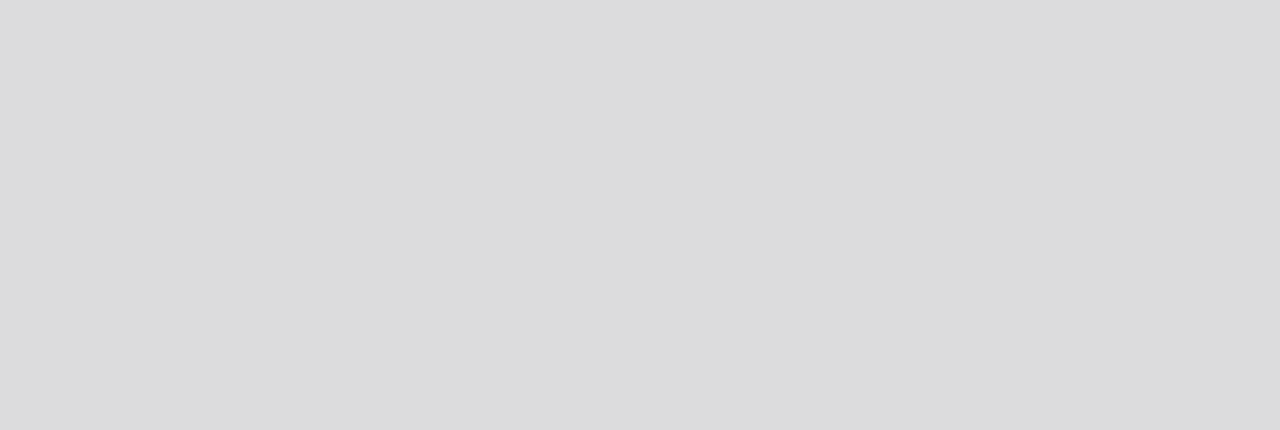
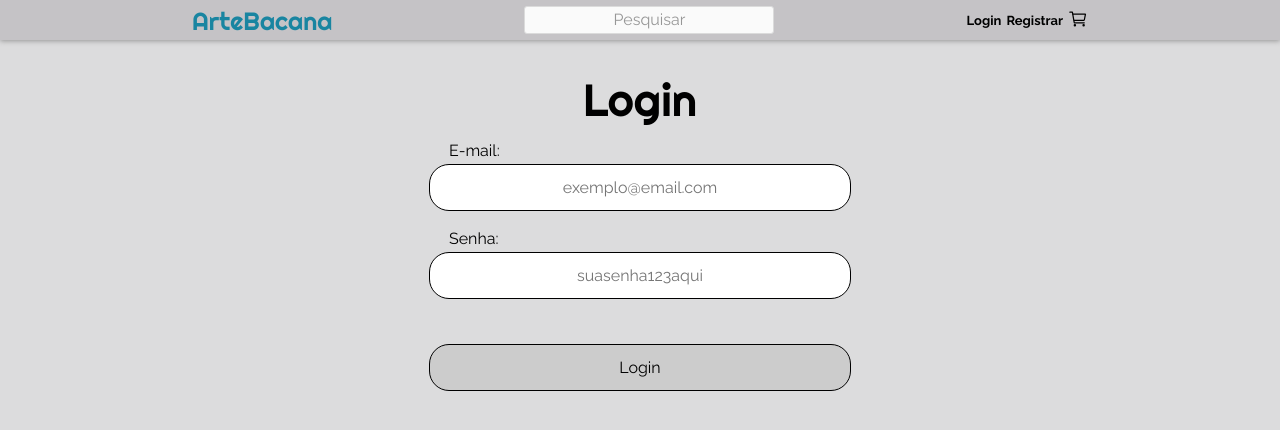
Before and after one commit to RomanJoseph/ArteBacanaFront, a React (Create React App) app: page /login in a window 1280 px wide. Before the commit this address had no page. Shown: the top 430 px of the page. Built offline with nearby package versions, Linux system fonts and the light colour scheme.

Commit message:
Login function almost done

```diff
--- a/src/App.js
+++ b/src/App.js
@@ -6,6 +6,7 @@ import { BrowserRouter, Routes, Route, Navigate } from "react-router-dom";
 import UserContext from "./contexts/UserContext";
 import ProductsPage from "./pages/ProductsPage";
 import Header from "./components/Header";
+import Login from "./components/Login";
 
 export default function App() {
   const [userData, setUserData] = useState(null);
@@ -20,11 +21,17 @@ export default function App() {
 
           <Route path="/products" element={
             <UserContext.Provider value={{ userData }}>
-              <Header />
-              <ProductsPage />
+              <Header/>
+              <ProductsPage/>
             </UserContext.Provider>
           } />
 
+          <Route path="/login" element={
+            <UserContext.Provider value={{ userData }}>
+              <Header/>
+              <Login/>
+            </UserContext.Provider>
+          } />
 
         </Routes>
       </BrowserRouter>
--- /dev/null
+++ b/src/components/Login.js
@@ -0,0 +1,80 @@
+import styled from 'styled-components';
+import { useContext, useState } from 'react';
+import UserContext from '../contexts/UserContext.js';
+import axios from 'axios';
+
+export default function Login() {
+const [form, setForm] = useState()
+const { userData, setUserData} = useContext(UserContext)
+
+function handleForm(event){
+    setForm({
+        ...form,[event.target.name]:event.target.value
+    })
+    console.log(form)
+}
+
+function submitLogin(event){
+    event.preventDefault()
+
+    const promise = axios.post("http://localhost:5000/login", form)
+    promise.then((res) => console.log(res.data))
+    promise.catch(() => console.log("Algo deu errado"))
+}
+
+    return (
+        <LoginPage>
+            <h1>Login</h1>
+            <LoginForm onSubmit={submitLogin}>
+                <label for="email">E-mail:</label>
+                <input onChange={handleForm} name="email" type="text" placeholder='exemplo@email.com'/>
+                <label for="password">Senha:</label>
+                <input onChange={handleForm} name="password" type="password" placeholder='suasenha123aqui'/>
+                <input name="Login" type="submit" value="Login"/>
+            </LoginForm>
+        </LoginPage>
+    )
+}
+
+const LoginPage = styled.div`
+    display: flex;
+    flex-direction: column;
+    justify-content: center;
+    align-items: center;
+    margin-top: 3%;
+
+    h1{
+        font-size: 45px;
+        font-weight: 400;
+    }
+`
+
+const LoginForm = styled.form`
+    display: flex;
+    flex-direction: column;
+
+    input{
+        all: unset;
+        background-color: #FFFFFF;
+        width: 420px;
+        height: 45px;
+        border-radius: 20px;
+        border: 1px solid black;
+        text-align: center;
+    }
+
+    label{
+        margin-top: 20px;
+        margin-left: 20px;
+        margin-bottom: 5px;
+    }
+
+    input::placeholder{
+        text-align: center;
+    }
+
+    input[name="Login"]{
+        margin-top: 45px;
+        background-color: #CCCCCC;
+    }
+`
```
